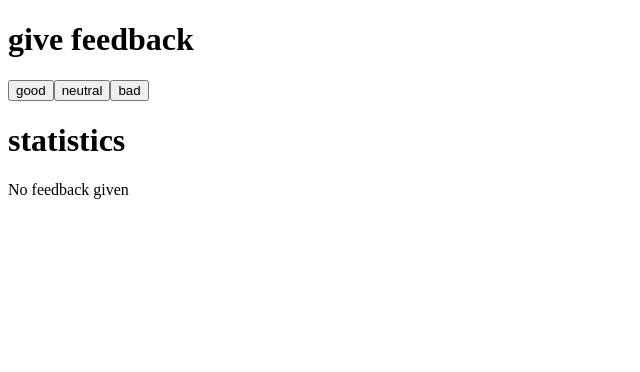
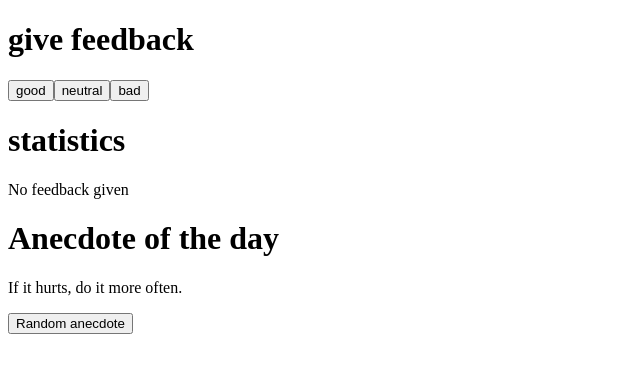
Before and after one commit to KrystianOg/fullstackopen-course, a React (Vite) app in the folder part1/exercises 1.6-1.14/: page / in a window 1280 px wide. Shown: the top 372 px of the page, without its empty margins (0-640 px from the left). Built offline with nearby package versions, Linux system fonts and the light colour scheme.

Commit message:
exercise 1.12*

```diff
--- a/part1/exercises 1.6-1.14/src/App.tsx
+++ b/part1/exercises 1.6-1.14/src/App.tsx
@@ -52,6 +52,44 @@ const StatisticLine = ({ text, value, modifier }: StatisticLineProps) => (
 	</tr>
 );
 
+interface FeedbackProps {
+	setGood: () => void;
+	setNeutral: () => void;
+	setBad: () => void;
+}
+
+const Feedback = ({ setGood, setNeutral, setBad }: FeedbackProps) => (
+	<>
+		<h1>give feedback</h1>
+		<Button text="good" onClick={setGood} />
+		<Button text="neutral" onClick={setNeutral} />
+		<Button text="bad" onClick={setBad} />
+	</>
+);
+
+const Anecdote = () => {
+	const [selected, setSelected] = useState(0);
+
+	const anecdotes = [
+		"If it hurts, do it more often.",
+		"Adding manpower to a late software project makes it later!",
+		"The first 90 percent of the code accounts for the first 10 percent of the development time...The remaining 10 percent of the code accounts for the other 90 percent of the development time.",
+		"Any fool can write code that a computer can understand. Good programmers write code that humans can understand.",
+		"Premature optimization is the root of all evil.",
+		"Debugging is twice as hard as writing the code in the first place. Therefore, if you write the code as cleverly as possible, you are, by definition, not smart enough to debug it.",
+		"Programming without an extremely heavy use of console.log is same as if a doctor would refuse to use x-rays or blood tests when diagnosing patients.",
+		"The only way to go fast, is to go well.",
+	];
+
+	return (
+		<>
+			<h1>Anecdote of the day</h1>
+			<p>{anecdotes[selected]}</p>
+			<Button onClick={() => setSelected(Math.floor(Math.random() * anecdotes.length))} text="Random anecdote" />
+		</>
+	);
+};
+
 const App = () => {
 	// save clicks of each button to its own state
 	const [good, setGood] = useState(0);
@@ -60,11 +98,13 @@ const App = () => {
 
 	return (
 		<div>
-			<h1>give feedback</h1>
-			<Button text="good" onClick={() => setGood(good + 1)} />
-			<Button text="neutral" onClick={() => setNeutral(neutral + 1)} />
-			<Button text="bad" onClick={() => setBad(bad + 1)} />
+			<Feedback
+				setGood={() => setGood(prev => prev + 1)}
+				setNeutral={() => setNeutral(prev => prev + 1)}
+				setBad={() => setBad(prev => prev + 1)}
+			/>
 			<Statistics good={good} neutral={neutral} bad={bad} />
+			<Anecdote />
 		</div>
 	);
 };
```
